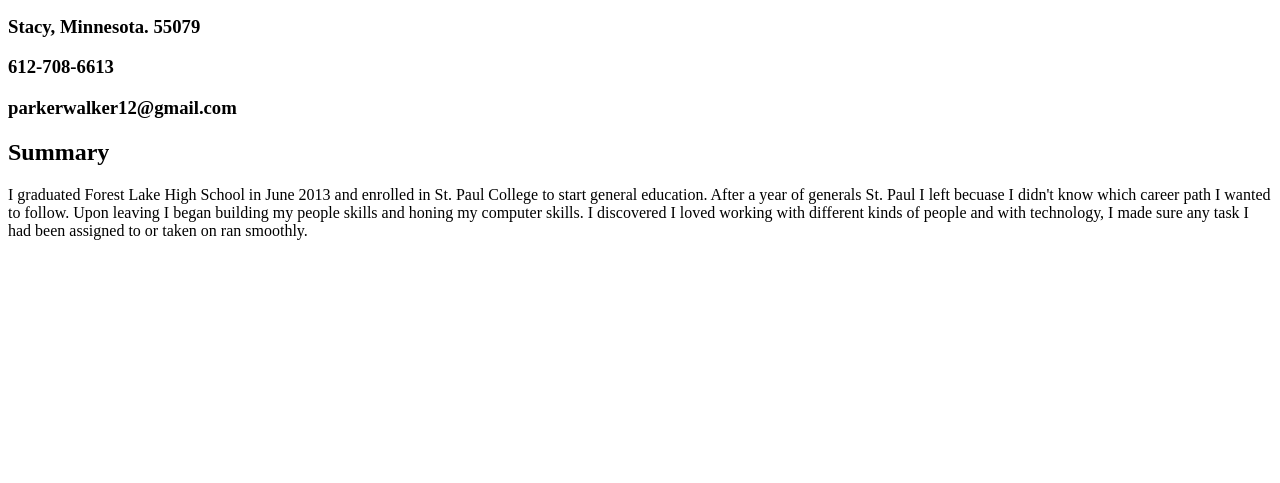
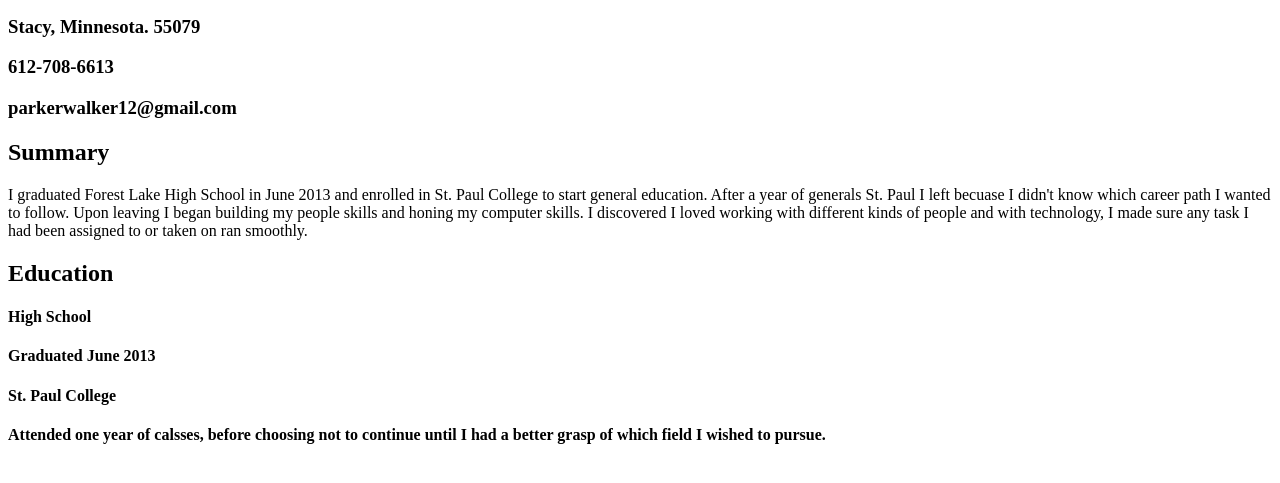
Before and after one commit to parkerwalker/parkerwalker.github.io, a plain HTML site: page index.html in a window 1280 px wide. Shown: the part 105-588 px from the top of the page. Drawn offline with Linux system fonts and the light colour scheme.

Commit message:
added education

```diff
--- a/index.html
+++ b/index.html
@@ -16,5 +16,11 @@
     <h2>Summary</h2>
     <p>I graduated Forest Lake High School in June 2013 and enrolled in St. Paul College to start general education. After a year of generals St. Paul I left becuase I didn't know which career path I wanted to follow. Upon leaving I began building my people skills and honing my computer skills. I discovered I loved working with different kinds of people and with technology, I made sure any task I had been assigned to or taken on ran smoothly.</p>
 
+    <h2>Education</h2>
+    <h4>High School</h4>
+    <h4>Graduated June 2013</h4>
+    <h4>St. Paul College</h4>
+    <h4>Attended one year of calsses, before choosing not to continue until I had a better grasp of which field I wished to pursue.</h4>
+
   </body>
 </html>
```
